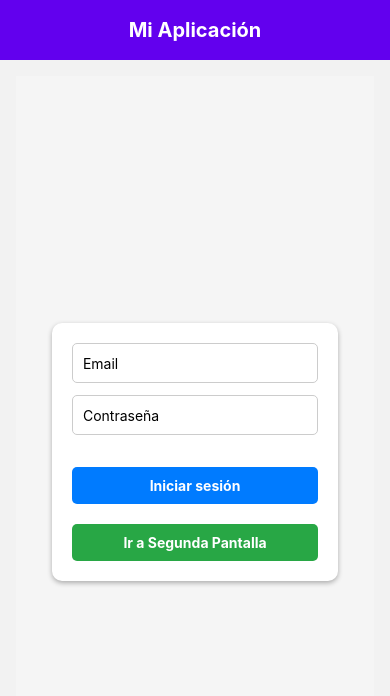
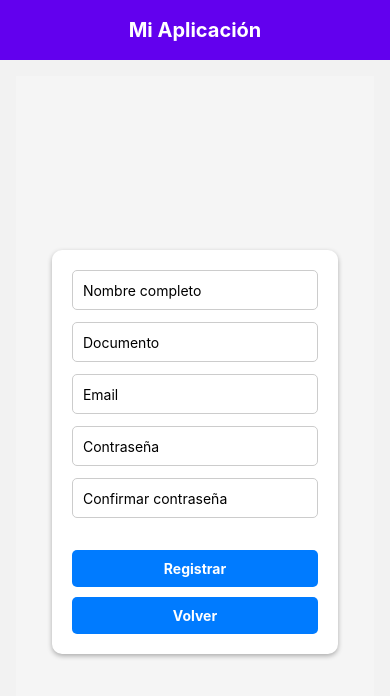
Before and after one commit to Juandoqg/SGU, a React Native app: screen /SignUp in a window 390 px wide. Shown: the top 696 px of the page. Built offline with nearby package versions, Linux system fonts and the light colour scheme.

Commit message:
Formularios

```diff
--- a/App.js
+++ b/App.js
@@ -4,7 +4,7 @@ import { NavigationContainer } from '@react-navigation/native';
 import { createNativeStackNavigator } from '@react-navigation/native-stack';
 import HomeScreen from './src/screens/HomeScreen';
 import SecondScreen from './src/screens/SecondScreen'; // Otra pantalla para demostrar
-
+import SignUpScreen from './src/screens/SignUpScreen';
 const Stack = createNativeStackNavigator();
 
 const App = () => {
@@ -19,8 +19,12 @@ const App = () => {
         <Stack.Screen
           name="Second"
           component={SecondScreen}
-          options={{ headerShown: false }} // Oculta el header por defecto
+          options={{ headerShown: false }}// Oculta el header por defecto
         />
+        <Stack.Screen
+        name="SignUp"
+        component={SignUpScreen}
+        options={{ headerShown: false }}/>
       </Stack.Navigator>
     </NavigationContainer>
   );
--- a/src/screens/HomeScreen.js
+++ b/src/screens/HomeScreen.js
@@ -36,10 +36,10 @@ const HomeScreen = () => {
             <Text style={styles.buttonText}>Iniciar sesión</Text>
           </TouchableOpacity>
           <TouchableOpacity
-            style={[styles.button, { backgroundColor: '#28a745' }]} // Segundo botón con un color diferente
-            onPress={() => navigation.navigate('Second')}
+            style={[styles.button, { backgroundColor: '#6c757d', marginTop: 10 }]} // Color gris para diferenciar
+            onPress={() => navigation.navigate('SignUp')} // Navegar a la pantalla de registro
           >
-            <Text style={styles.buttonText}>Ir a Segunda Pantalla</Text>
+            <Text style={styles.buttonText}>Crear usuario</Text>
           </TouchableOpacity>
         </View>
       </View>
--- /dev/null
+++ b/src/screens/SignUpScreen.js
@@ -0,0 +1,84 @@
+// src/screens/SignUpScreen.js
+import React, { useState } from 'react';
+import { View, TextInput, Text, TouchableOpacity } from 'react-native';
+import Layout from '../components/Layout';
+import { useNavigation } from '@react-navigation/native';
+import styles from './HomeScreenStyles'; // Reutiliza los mismos estilos
+
+const SignUpScreen = () => {
+  const navigation = useNavigation();
+  const [name, setName] = useState('');
+  const [document, setDocument] = useState(''); // Estado para el documento
+  const [email, setEmail] = useState('');
+  const [password, setPassword] = useState('');
+  const [confirmPassword, setConfirmPassword] = useState('');
+
+  const handleSignUp = () => {
+    if (password === confirmPassword) {
+      console.log('Nombre:', name);
+      console.log('Documento:', document);
+      console.log('Email:', email);
+      console.log('Password:', password);
+      // Lógica para crear el usuario
+
+    } else {
+      console.log('Las contraseñas no coinciden');
+    }
+  };
+
+  return (
+    <Layout>
+      <View style={styles.container}>
+        <View style={styles.formContainer}>
+          <TextInput
+            style={styles.input}
+            placeholder="Nombre completo"
+            value={name}
+            onChangeText={setName}
+          />
+          <TextInput
+            style={styles.input}
+            placeholder="Documento"
+            value={document}
+            onChangeText={setDocument}
+            keyboardType="numeric" // Permite solo números
+          />
+          <TextInput
+            style={styles.input}
+            placeholder="Email"
+            value={email}
+            onChangeText={setEmail}
+            keyboardType="email-address"
+          />
+          <TextInput
+            style={styles.input}
+            placeholder="Contraseña"
+            value={password}
+            onChangeText={setPassword}
+            secureTextEntry
+          />
+          <TextInput
+            style={styles.input}
+            placeholder="Confirmar contraseña"
+            value={confirmPassword}
+            onChangeText={setConfirmPassword}
+            secureTextEntry
+          />
+
+          <TouchableOpacity style={styles.button} onPress={handleSignUp}>
+            <Text style={styles.buttonText}>Registrar</Text>
+          </TouchableOpacity>
+
+          <TouchableOpacity
+            style={[styles.button, { backgroundColor: '#007BFF', marginTop: 10 }]}
+            onPress={() => navigation.goBack()} // Volver al HomeScreen
+          >
+            <Text style={styles.buttonText}>Volver</Text>
+          </TouchableOpacity>
+        </View>
+      </View>
+    </Layout>
+  );
+};
+
+export default SignUpScreen;
```
